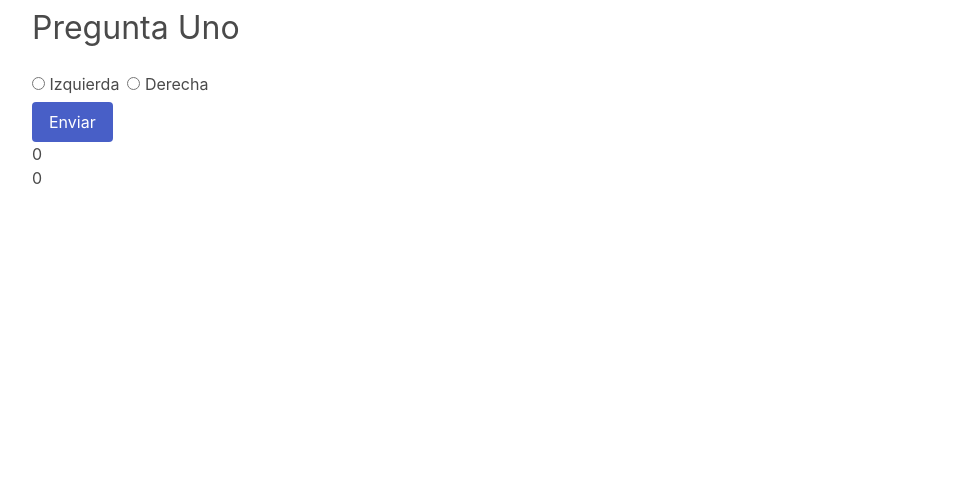
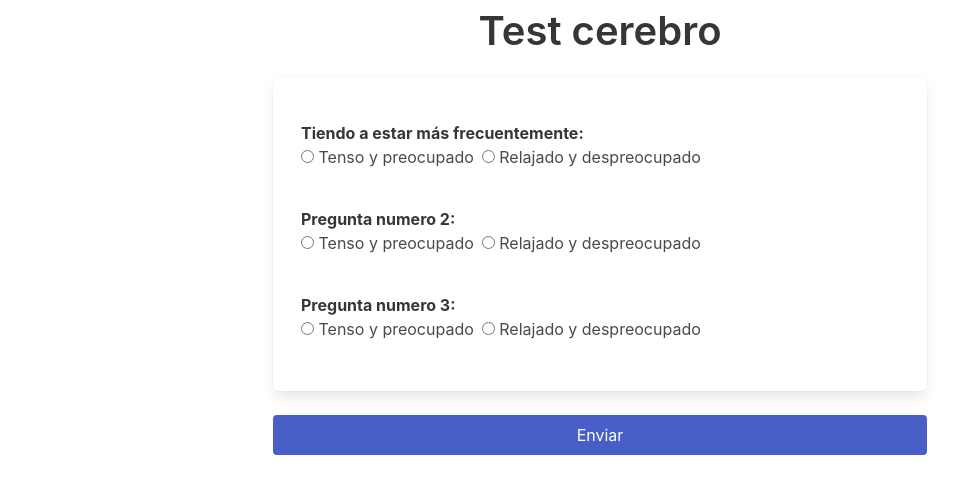
Before and after one commit to HolGonzalez/teagic, a React (Create React App) app: page /start-quiz in a window 1280 px wide. Shown: the top 494 px of the page, without its empty margins (40-999 px from the left). Built offline with nearby package versions, Linux system fonts and the light colour scheme.

Commit message:
Mejorando Logica Quiz Se mejoro la logica de cada pregunta del quiz Se desactiva el resto de opciones al selecionar una opción de la pregunta

```diff
--- a/src/pages/Quiz.js
+++ b/src/pages/Quiz.js
@@ -1,7 +1,6 @@
 import React, {Component, Fragment} from 'react';
 import 'bootstrap/dist/css/bootstrap.min.css'
 import 'bulma/css/bulma.css'
-import Question from '../components/Question'
 
 
 class Quiz extends Component {
@@ -19,40 +18,78 @@ class Quiz extends Component {
     }
 
     Left(e){
+        this.ValidateOption(e)
         this.setState({
             left: this.state.left + parseInt(e.target.value)
         })
     }
 
     Right(e){
+        this.ValidateOption(e)
         this.setState({
             right: this.state.right + parseInt(e.target.value)
         })
     }
 
+    ValidateOption(e){
+        var number = document.getElementsByName(e.target.name);
+        for(var i = 0; i < number.length; i++){
+            number[i].disabled = true
+        }
+    }
 
     render() {
+        console.log(this.state.left, this.state.right)
+
         return (
-            <div className="container p-2 mx-auto">
-                <p className="subtitle is-3">Pregunta Uno</p>
-                <div class="control">
-                    <label className="radio">
-                        <input type="radio" name="answer" value="1"
-                            onChange={ this.Left}/> Izquierda
-                    </label>
-                    <label className="radio">
-                        <input type="radio" name="answer" value="1"
-                            onChange={ this.Right}/> Derecha
-                    </label>
+            <div className="container-md p-2 col-6">
+                <h2 className="title is-2 has-text-centered-desktop">Test cerebro</h2>
+                <div className="row row-cols-1 box">
+                <Question
+                    title="Tiendo a estar más frecuentemente:"
+                    numberQuestion="one"
+                    optionLeft=" Tenso y preocupado"
+                    optionRight=" Relajado y despreocupado"
+                    changeLeft={this.Left}
+                    changeRight={this.Right}
+                ></Question>
+                <Question
+                    title="Pregunta numero 2:"
+                    numberQuestion="two"
+                    optionLeft=" Tenso y preocupado"
+                    optionRight=" Relajado y despreocupado"
+                    changeLeft={this.Left}
+                    changeRight={this.Right}
+                ></Question>
+                <Question
+                    title="Pregunta numero 3:"
+                    numberQuestion="three"
+                    optionLeft=" Tenso y preocupado"
+                    optionRight=" Relajado y despreocupado"
+                    changeLeft={this.Left}
+                    changeRight={this.Right}
+                ></Question>
+            </div>
+                <div class="row row-cols-1">
+                    <input className="button is-link" type="submit" value="Enviar"></input>
                 </div>
-                <div class="control">
-                        <input className="button is-link" type="submit" value="Enviar"></input>
-                </div>
-                    <p>{this.state.left}</p>
-                    <p>{this.state.right}</p>
             </div>
         )
     }
 }
 
+const Question = ({title, numberQuestion, optionLeft, optionRight, changeLeft, changeRight}) => (
+    <div class="control mt-4 mb-4 p-2">
+        <p><strong>{title}</strong></p>
+        <label className="radio">
+            <input type="radio" name={numberQuestion} value="1"
+                onChange={changeLeft}/>{optionLeft}
+        </label>
+        <label className="radio">
+            <input type="radio" name={numberQuestion} value="1"
+                onChange={changeRight}/>{optionRight}
+        </label>
+    </div>
+)
+
 export default Quiz
```
